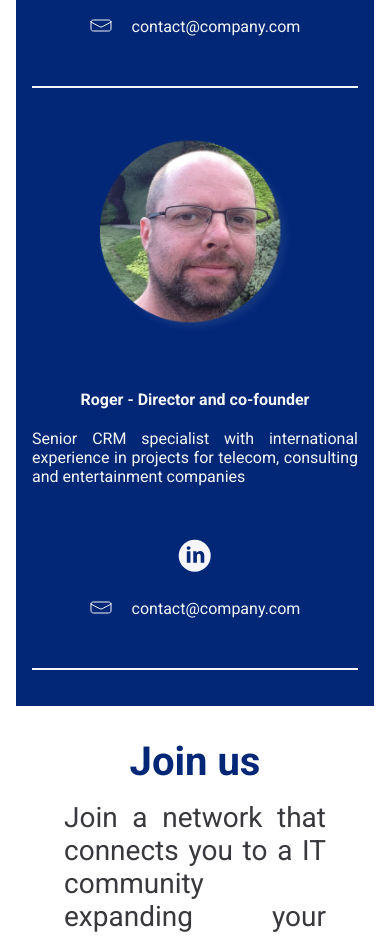
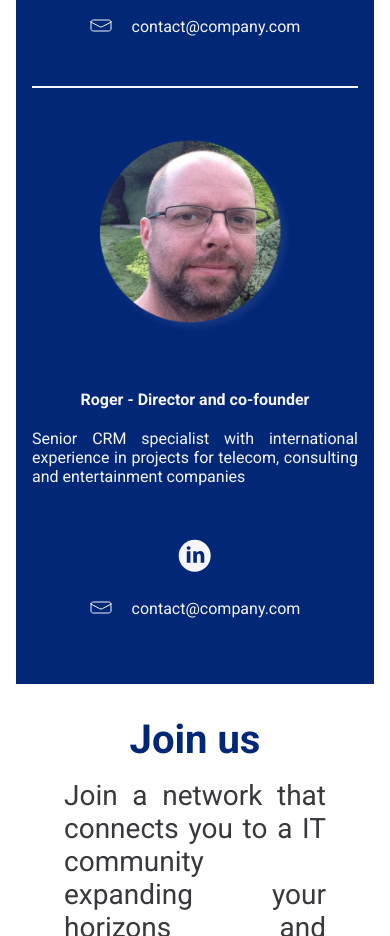
Before and after one commit to brito-ca/brito-website, a Next.js app: page / in a window 390 px wide. Shown: the part 2760-3696 px from the top of the page. Built offline with nearby package versions, Linux system fonts and the light colour scheme.

Commit message:
Removed line from last card

```diff
--- a/styles/Board.module.css
+++ b/styles/Board.module.css
@@ -88,8 +88,6 @@
     }
 
     .board_box > :nth-child(3) {
-        border-bottom: calc(0.125 * var(--spacing-unit)) solid #f5f5fa;
-        margin-bottom: calc(1.25 * var(--spacing-unit));
         order: 3;
     }
 
```
